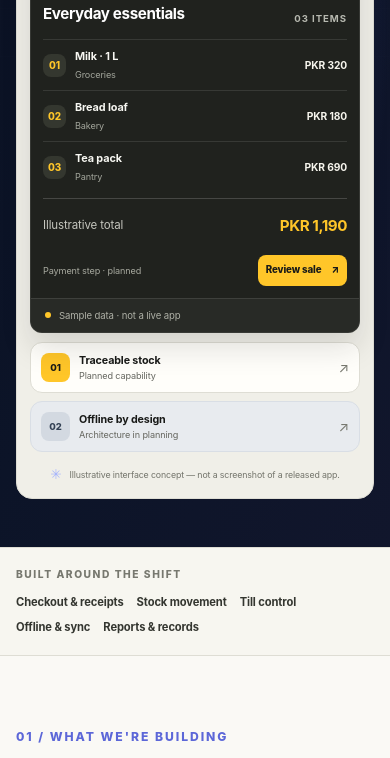
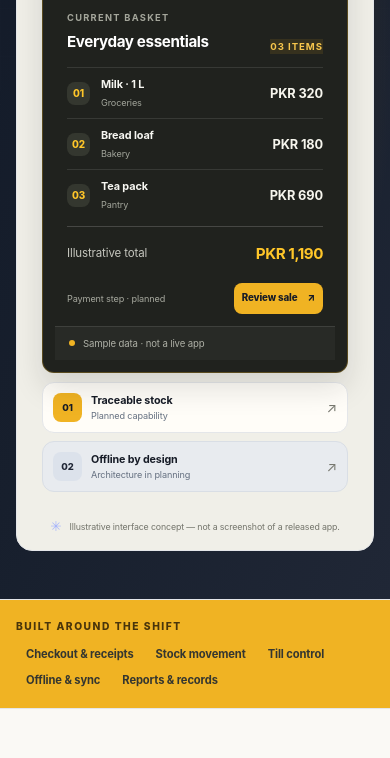
Before and after one commit to taimooraliwaris/retail-pos-website, an Astro site: page / in a window 390 px wide. Shown: the part 833-1591 px from the top of the page. Built offline with nearby package versions, Linux system fonts and the light colour scheme; Astro itself is replaced by a stand-in of ours.

Commit message:
Polish POS website palette and responsive visual hierarchy

```diff
--- a/src/styles/global.css
+++ b/src/styles/global.css
@@ -1200,3 +1200,129 @@ p { color: var(--muted); }
   .visual-support-item { padding: 10px; }
   .visual-caption { font-size: .55rem; }
 }
+
+
+/* Final brand correction: align the editorial redesign with the POS app's
+   slate + amber direction. Keep the visual depth; remove the unrelated
+   violet/teal startup palette that made the site feel disconnected. */
+:root {
+  --ink: #171c27;
+  --muted: #657080;
+  --brand: #f0b323;
+  --brand-strong: #c78308;
+  --deep: #111827;
+  --line: #e4e6e9;
+  --surface: #fffdf8;
+  --soft: #f7f5ef;
+  --soft-blue: #fff3d4;
+  --shadow: 0 24px 70px rgba(23, 28, 39, .12);
+}
+.site-header {
+  background: rgba(17, 24, 39, .96);
+  border-bottom-color: rgba(255,255,255,.1);
+}
+.brand-mark {
+  background: linear-gradient(135deg, #ffd56a 0%, #f0b323 62%, #d99008 100%);
+  color: #171c27;
+  box-shadow: 0 8px 26px rgba(240,179,35,.2);
+}
+.button {
+  background: linear-gradient(125deg, #ffd66b 0%, #f0b323 60%, #e4a00b 100%);
+  color: #171c27;
+  box-shadow: 0 10px 26px rgba(240,179,35,.2);
+}
+.button:hover {
+  background: linear-gradient(125deg, #ffe08b 0%, #f7c13d 60%, #efae1b 100%);
+  color: #171c27;
+  box-shadow: 0 15px 32px rgba(240,179,35,.26);
+}
+.button-secondary {
+  background: rgba(255,255,255,.055);
+  color: #f8fafc;
+  border-color: rgba(255,255,255,.22);
+  box-shadow: none;
+}
+.button-secondary:hover { background: rgba(255,255,255,.12); color: #fff; }
+.hero::before {
+  background:
+    radial-gradient(ellipse at 78% 20%, rgba(240,179,35,.17), transparent 31%),
+    radial-gradient(ellipse at 68% 58%, rgba(217,144,8,.18), transparent 35%),
+    radial-gradient(ellipse at 6% 0%, rgba(148,163,184,.16), transparent 34%),
+    linear-gradient(115deg, #101725 0%, #171f2d 58%, #202736 100%);
+}
+.hero-kicker, .hero .eyebrow {
+  border-color: rgba(240,179,35,.32);
+  background: rgba(240,179,35,.1);
+  color: #ffdc83;
+}
+.hero h1 span, .hero .headline-highlight { color: #f7c64c; }
+.visual-status-dot, .pos-foot-dot, .proof-dot { background: #f0b323; }
+.pos-window { border-color: rgba(240,179,35,.28); }
+.window-brand-mark {
+  background: #f0b323;
+  color: #171c27;
+}
+.window-status, .pos-item-count {
+  border-color: rgba(240,179,35,.28);
+  background: rgba(240,179,35,.1);
+  color: #f7c64c;
+}
+.pos-action-button {
+  background: #f0b323;
+  color: #171c27;
+}
+.visual-support-mark {
+  background: #f0b323;
+  color: #171c27;
+}
+.visual-support-item-slate .visual-support-mark {
+  background: #dce2eb;
+  color: #202736;
+}
+.capability-ribbon { background: #f0b323; color: #171c27; }
+.capability-ribbon .ribbon-label { color: #49350b; }
+.capability-ribbon-list span { border-left-color: rgba(23,28,39,.2); }
+.feature-index, .feature-icon, .flow-number {
+  background: #fff3d4;
+  color: #8a5a00;
+}
+.feature-card:hover { border-color: #e7bf5c; }
+.stock-row-mark-amber { background: #f0b323; }
+.offline-board { border-color: #d9dce2; }
+.offline-step-number { background: #fff3d4; color: #8a5a00; }
+.release-cta {
+  background: #f0b323;
+  color: #171c27;
+}
+.release-cta h2, .release-cta p { color: #171c27; }
+.release-cta .release-pill {
+  background: rgba(255,255,255,.45);
+  border-color: rgba(23,28,39,.14);
+  color: #49350b;
+}
+.release-cta .button-dark {
+  background: #171c27;
+  border-color: #171c27;
+  color: #fffdf8;
+  box-shadow: none;
+}
+.release-cta .button-dark:hover { background: #303847; color: #fff; }
+.text-link, .step-label { color: #9a6700; }
+.status-dot { background: #c78308; }
+.status-planned { background: #fff8e7; border-color: #f1dfad; color: #79520a; }
+.status-unavailable { background: #fff5e5; border-color: #f1d39a; color: #7c4a05; }
+@media (max-width: 820px) {
+  .hero-grid { grid-template-columns: minmax(0, 1fr); }
+  .hero-visual { max-width: 720px; width: 100%; margin-inline: auto; }
+  .visual-workspace { padding-inline: clamp(12px, 3vw, 24px); }
+}
+@media (max-width: 600px) {
+  .hero { padding-top: 54px; }
+  .hero-meta { align-items: flex-start; flex-direction: column; gap: 12px; }
+  .visual-workspace { padding: 12px; }
+  .pos-window { padding: 12px; }
+  .pos-line-item { gap: 9px; }
+  .pos-line-item b { font-size: .8rem; }
+  .capability-ribbon-list { gap: 8px 12px; }
+  .capability-ribbon-list span { padding-left: 10px; }
+}
```
